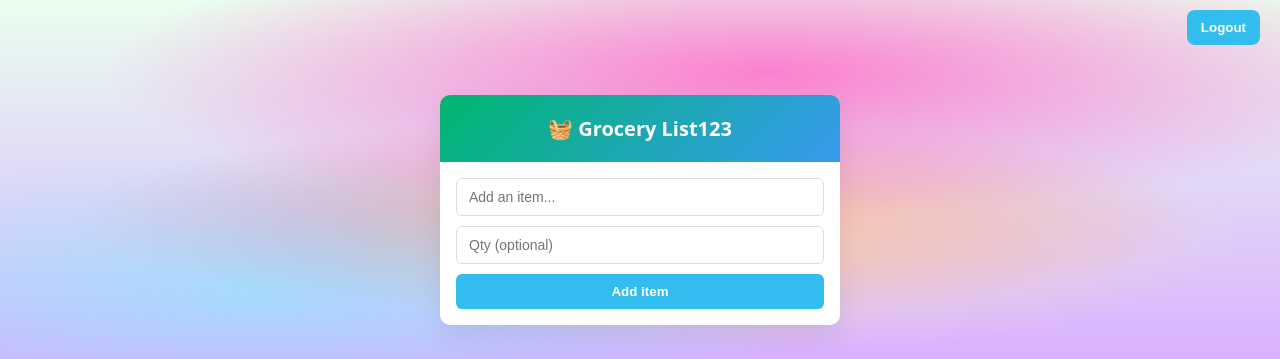
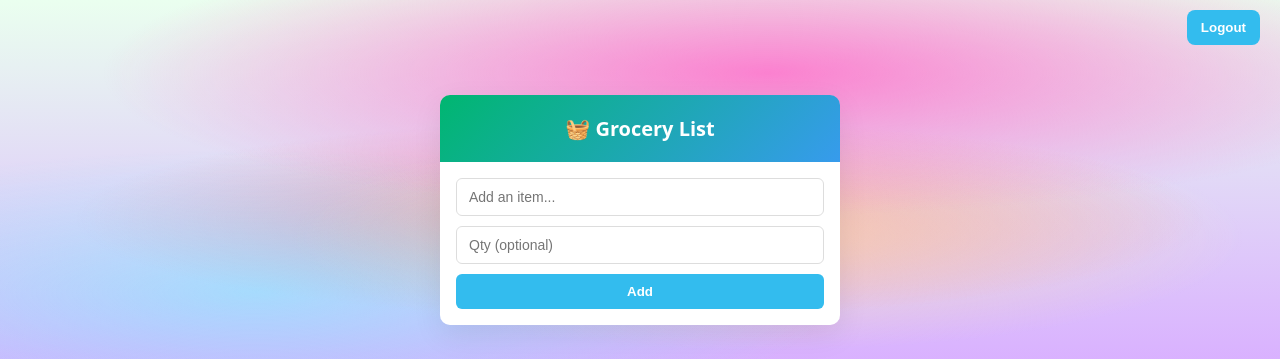
Before and after one commit to Jim-Duse/grocery-backend, a website: page public/app.html in a window 1280 px wide. Shown: the top 359 px of the page. Drawn offline with Linux system fonts and the light colour scheme; no server answers; sample sign-in values are in the browser's storage.

Commit message:
Ubuntu server prep upload

```diff
--- a/public/app.html
+++ b/public/app.html
@@ -24,7 +24,7 @@
 
     <!-- Header -->
     <header class="header">
-      <h1>🧺 Grocery List123</h1>
+      <h1>🧺 Grocery List</h1>
     </header>
 
     <!-- Add item -->
@@ -32,7 +32,7 @@
       <form id="add-form">
         <input id="name" type="text" placeholder="Add an item..." required/>
         <input id="quantity" type="number" placeholder="Qty (optional)" min="1" />
-        <button type="submit">Add item</button>
+        <button type="submit">Add</button>
       </form>
     </section>
 
```
